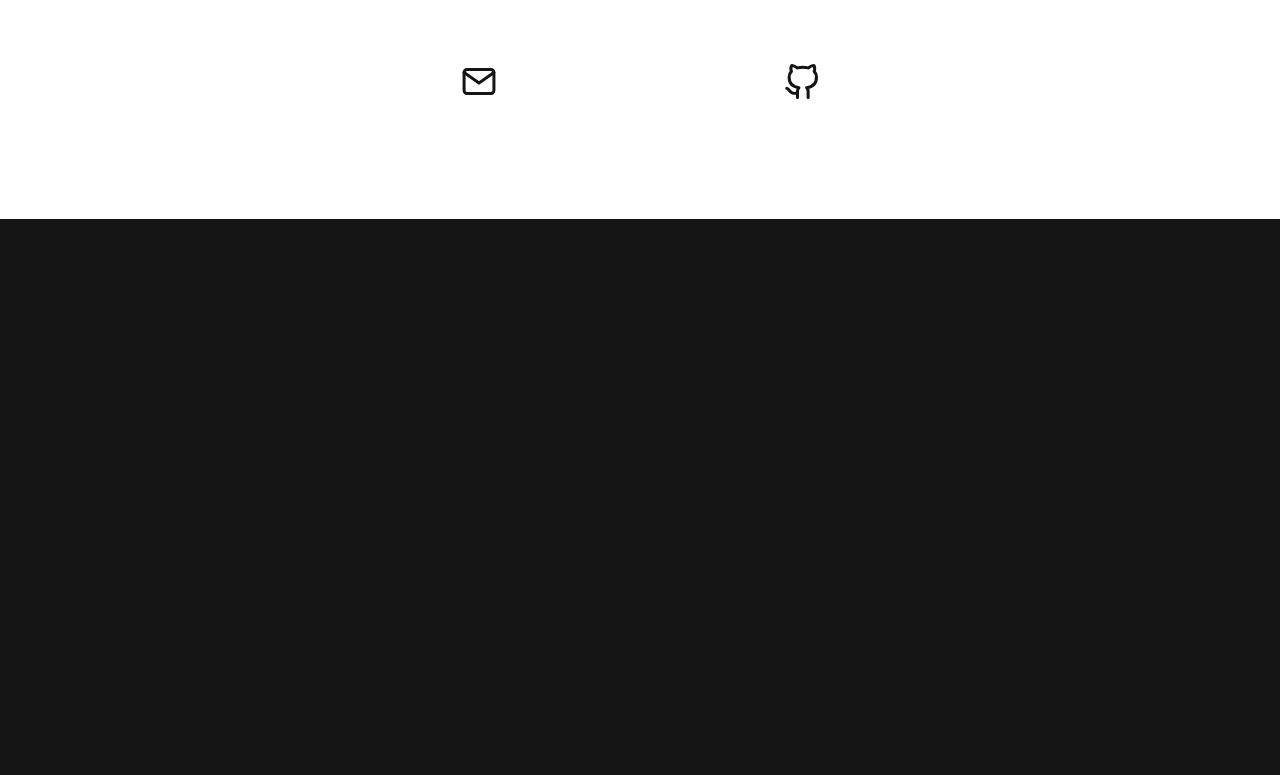
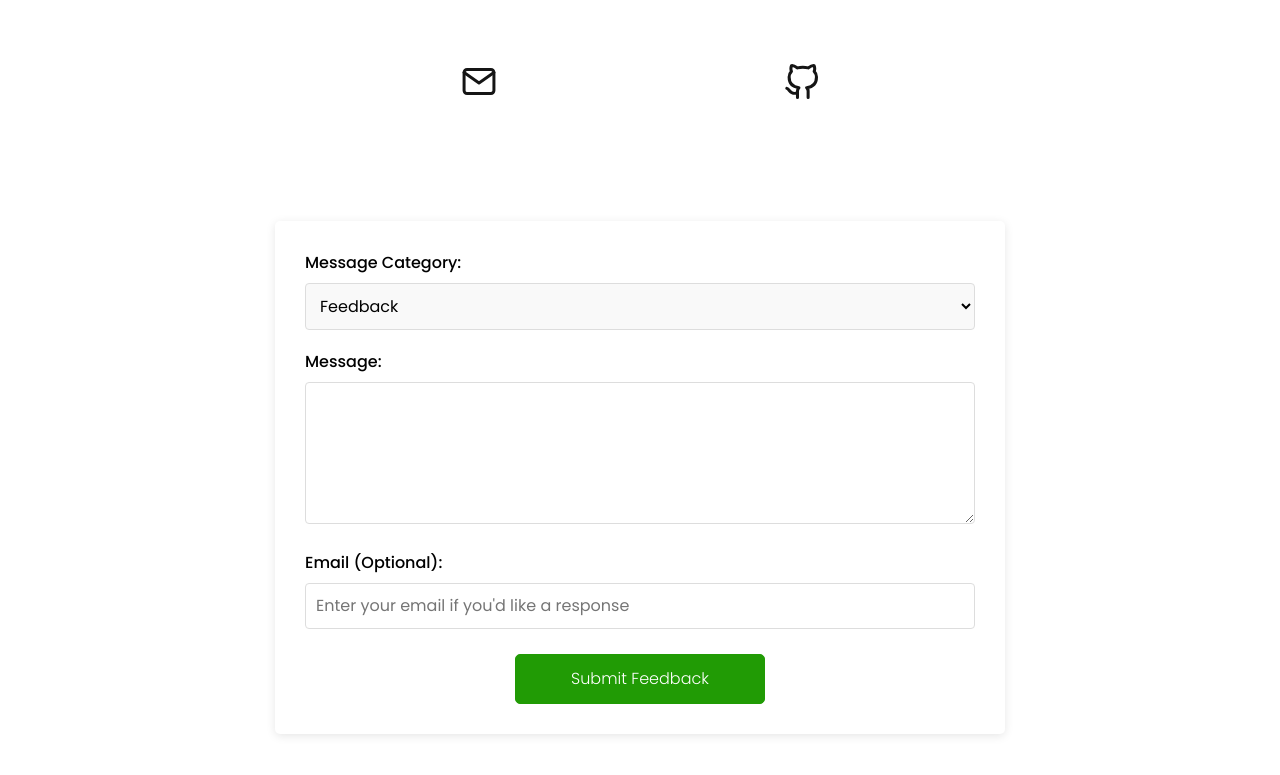
Before and after one commit to AndrewGY/andrewgy.github.io, a React (Create React App) app: page / in a window 1280 px wide. Shown: the part 8189-8964 px from the top of the page. Before the commit the page ends 8408 px from the top, so only its background shows below. Built offline with nearby package versions, Linux system fonts and the light colour scheme.

Commit message:
disable form

```diff
--- a/src/Components/Main/Footer.js
+++ b/src/Components/Main/Footer.js
@@ -1,9 +1,76 @@
-import React from "react";
+import React, { useState } from "react";
 import { userEmail, userGithub, userLinkedin } from "../../Data/Data";
 
+function Footer(){
+    const [formData, setFormData] = useState({
+        category: "Feedback",
+        message: "",
+        email: ""
+    });
 
+    const [submitted, setSubmitted] = useState(false);
 
-function Footer(){
+    const handleChange = (e) => {
+        const { name, value } = e.target;
+        setFormData(prevState => ({
+            ...prevState,
+            [name]: value
+        }));
+    };
+
+    const handleSubmit = (e) => {
+        e.preventDefault();
+        // Todo: Send form data to via serverless function
+        console.log("Form submitted:", formData);
+        setSubmitted(true);
+
+        // Reset form after 5 seconds
+        setTimeout(() => {
+            setFormData({
+                category: "Feedback",
+                message: "",
+                email: ""
+            });
+            setSubmitted(false);
+        }, 5000);
+    };
+
+    // Responsive styles for different screen sizes
+    const formContainerStyle = {
+        backgroundColor: "white",
+        padding: "30px",
+        borderRadius: "5px",
+        marginBottom: "30px",
+        boxShadow: "0 2px 10px rgba(0,0,0,0.1)"
+    };
+
+    const feedbackSuccessStyle = {
+        backgroundColor: "#e67e22",
+        color: "white",
+        padding: "20px",
+        borderRadius: "5px",
+        textAlign: "center",
+        marginBottom: "30px",
+        boxShadow: "0 2px 10px rgba(0,0,0,0.1)"
+    };
+
+    const inputStyle = {
+        width: "100%",
+        padding: "10px",
+        borderRadius: "4px",
+        border: "1px solid #ddd",
+        color: "black"
+    };
+
+    const labelStyle = {
+        display: "block",
+        marginBottom: "8px",
+        fontWeight: "500",
+        color: "black"
+    };
+
+    // Media query style adjustments handled via className and CSS
+
     return(
         <footer className="footer-section">
             <div className="container">
@@ -21,15 +88,105 @@ function Footer(){
                                 <img src={process.env.PUBLIC_URL + '/img/linkedin.svg'} />
                             </a>
                             */}
-                            <a href={`mailTo:${userEmail}`} target="_blank">
-                                <img src={process.env.PUBLIC_URL + '/img/mail.svg'} />
+                            <a href={`mailTo:${userEmail}`} target="_blank" rel="noopener noreferrer">
+                                <img src={process.env.PUBLIC_URL + '/img/mail.svg'} alt="Email" />
                             </a>
-                            <a href={userGithub} target="_blank">
-                                <img src={process.env.PUBLIC_URL + '/img/github-dark.svg'} />
+                            <a href={userGithub} target="_blank" rel="noopener noreferrer">
+                                <img src={process.env.PUBLIC_URL + '/img/github-dark.svg'} alt="GitHub" />
                             </a>
                         </div>
                     </div>
                     <div className="col-lg-4"></div>
+                </div>
+
+                {/* Feedback Form Section */}
+                <div className="row" style={{marginTop:"50px"}}>
+                    <div className="col-lg-12 col-md-12 col-sm-12">
+                        <h3 className="section-heading-sm">Send Anonymous Feedback</h3>
+                    </div>
+                </div>
+
+                <div className="row">
+                    <div className="col-lg-2 col-md-1 col-sm-0"></div>
+                    <div className="col-lg-8 col-md-10 col-sm-12" style={{padding: "0 15px"}}>
+                        {submitted ? (
+                            <div className="feedback-success" style={feedbackSuccessStyle}>
+                                <p style={{marginBottom: "10px", fontWeight: "500"}}>This feature is temporarily disabled.</p>
+                                <p style={{margin: "0"}}>Please contact me using the email icon above.</p>
+                            </div>
+                        ) : (
+                            <form onSubmit={handleSubmit} className="feedback-form" style={formContainerStyle}>
+                                <div style={{marginBottom: "20px"}}>
+                                    <label htmlFor="category" style={labelStyle}>
+                                        Message Category:
+                                    </label>
+                                    <select
+                                        id="category"
+                                        name="category"
+                                        value={formData.category}
+                                        onChange={handleChange}
+                                        style={{
+                                            ...inputStyle,
+                                            backgroundColor: "#f9f9f9",
+                                        }}
+                                    >
+                                        <option value="Feedback">Feedback</option>
+                                        <option value="Bug Report">Bug Report</option>
+                                        <option value="Contact">Contact</option>
+                                    </select>
+                                </div>
+
+                                <div style={{marginBottom: "20px"}}>
+                                    <label htmlFor="message" style={labelStyle}>
+                                        Message:
+                                    </label>
+                                    <textarea
+                                        id="message"
+                                        name="message"
+                                        value={formData.message}
+                                        onChange={handleChange}
+                                        required
+                                        rows="5"
+                                        style={{
+                                            ...inputStyle,
+                                            resize: "vertical",
+                                        }}
+                                    ></textarea>
+                                </div>
+
+                                <div style={{marginBottom: "25px"}}>
+                                    <label htmlFor="email" style={labelStyle}>
+                                        Email (Optional):
+                                    </label>
+                                    <input
+                                        type="email"
+                                        id="email"
+                                        name="email"
+                                        value={formData.email}
+                                        onChange={handleChange}
+                                        style={inputStyle}
+                                        placeholder="Enter your email if you'd like a response"
+                                    />
+                                </div>
+
+                                <div style={{textAlign: "center", marginTop: "10px"}}>
+                                    <button
+                                        type="submit"
+                                        className="main-button"
+                                        style={{
+                                            width: "100%",
+                                            maxWidth: "250px",
+                                            padding: "12px 15px",
+                                            fontSize: "16px"
+                                        }}
+                                    >
+                                        Submit Feedback
+                                    </button>
+                                </div>
+                            </form>
+                        )}
+                    </div>
+                    <div className="col-lg-2 col-md-1 col-sm-0"></div>
                 </div>
             </div>
         </footer>
```
